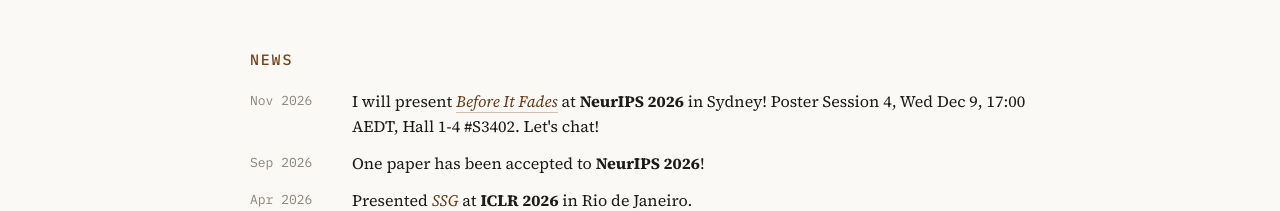
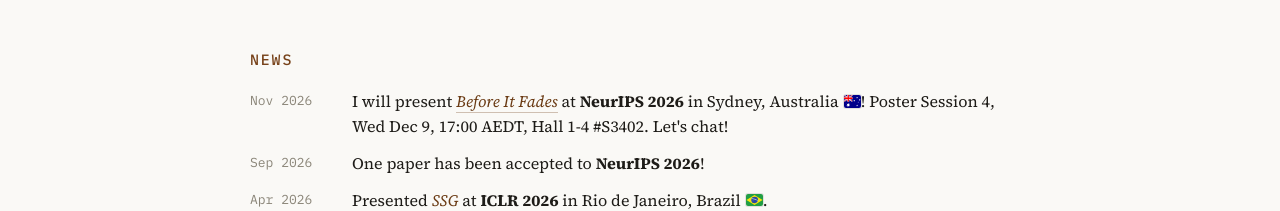
Before and after one commit to Youngwoo-git/Youngwoo-git.github.io, a plain HTML site: page index.html in a window 1280 px wide. Shown: the part 744-955 px from the top of the page. Drawn offline with nearby package versions, Linux system fonts and the light colour scheme; some icons are missing.

Commit message:
Add country flags to conference news

```diff
--- a/index.html
+++ b/index.html
@@ -111,9 +111,9 @@
   <section style="margin-top: 72px">
     <h2 style="margin: 0 0 20px; font-size: 15px; font-family: 'IBM Plex Mono', monospace; font-weight: 500; letter-spacing: 0.12em; text-transform: uppercase; color: oklch(0.44 0.09 55)">News</h2>
     <div style="display: flex; flex-direction: column; gap: 12px; font-size: 16px; line-height: 1.55">
-      <div style="display: flex; gap: 18px"><span style="flex: 0 0 84px; font-family: 'IBM Plex Mono', monospace; font-size: 13px; color: #8A8578; padding-top: 2px">Nov 2026</span><span>I will present <a href="https://arxiv.org/abs/2610.01595"><em>Before It Fades</em></a> at <strong>NeurIPS 2026</strong> in Sydney! Poster Session 4, Wed Dec 9, 17:00 AEDT, Hall 1-4 #S3402. Let's chat!</span></div>
+      <div style="display: flex; gap: 18px"><span style="flex: 0 0 84px; font-family: 'IBM Plex Mono', monospace; font-size: 13px; color: #8A8578; padding-top: 2px">Nov 2026</span><span>I will present <a href="https://arxiv.org/abs/2610.01595"><em>Before It Fades</em></a> at <strong>NeurIPS 2026</strong> in Sydney, Australia<img src="assets/flags/au.svg" alt="Australian flag" style="display: inline-block; height: 0.8em; width: auto; vertical-align: -0.05em; margin-left: 5px; border-radius: 2px; box-shadow: 0 0 0 1px rgba(0, 0, 0, 0.1)">! Poster Session 4, Wed Dec 9, 17:00 AEDT, Hall 1-4 #S3402. Let's chat!</span></div>
       <div style="display: flex; gap: 18px"><span style="flex: 0 0 84px; font-family: 'IBM Plex Mono', monospace; font-size: 13px; color: #8A8578; padding-top: 2px">Sep 2026</span><span>One paper has been accepted to <strong>NeurIPS 2026</strong>!</span></div>
-      <div style="display: flex; gap: 18px"><span style="flex: 0 0 84px; font-family: 'IBM Plex Mono', monospace; font-size: 13px; color: #8A8578; padding-top: 2px">Apr 2026</span><span>Presented <a href="https://arxiv.org/abs/2602.05534"><em>SSG</em></a> at <strong>ICLR 2026</strong> in Rio de Janeiro.</span></div>
+      <div style="display: flex; gap: 18px"><span style="flex: 0 0 84px; font-family: 'IBM Plex Mono', monospace; font-size: 13px; color: #8A8578; padding-top: 2px">Apr 2026</span><span>Presented <a href="https://arxiv.org/abs/2602.05534"><em>SSG</em></a> at <strong>ICLR 2026</strong> in Rio de Janeiro, Brazil<img src="assets/flags/br.svg" alt="Brazilian flag" style="display: inline-block; height: 0.8em; width: auto; vertical-align: -0.05em; margin-left: 5px; border-radius: 2px; box-shadow: 0 0 0 1px rgba(0, 0, 0, 0.1)">.</span></div>
       <div style="display: flex; gap: 18px"><span style="flex: 0 0 84px; font-family: 'IBM Plex Mono', monospace; font-size: 13px; color: #8A8578; padding-top: 2px">Mar 2026</span><span>Started my Ph.D. at SIIT, KAIST.</span></div>
       <div style="display: flex; gap: 18px"><span style="flex: 0 0 84px; font-family: 'IBM Plex Mono', monospace; font-size: 13px; color: #8A8578; padding-top: 2px">Jan 2026</span><span>One paper has been accepted to <strong>ICLR 2026</strong>!</span></div>
       <div style="display: flex; gap: 18px"><span style="flex: 0 0 84px; font-family: 'IBM Plex Mono', monospace; font-size: 13px; color: #8A8578; padding-top: 2px">Jul 2025</span><span>One paper has been accepted to <strong>ACM Multimedia 2025</strong>!</span></div>
```
Also changed, not shown: assets/flags/au.svg (added), assets/flags/br.svg (added).
